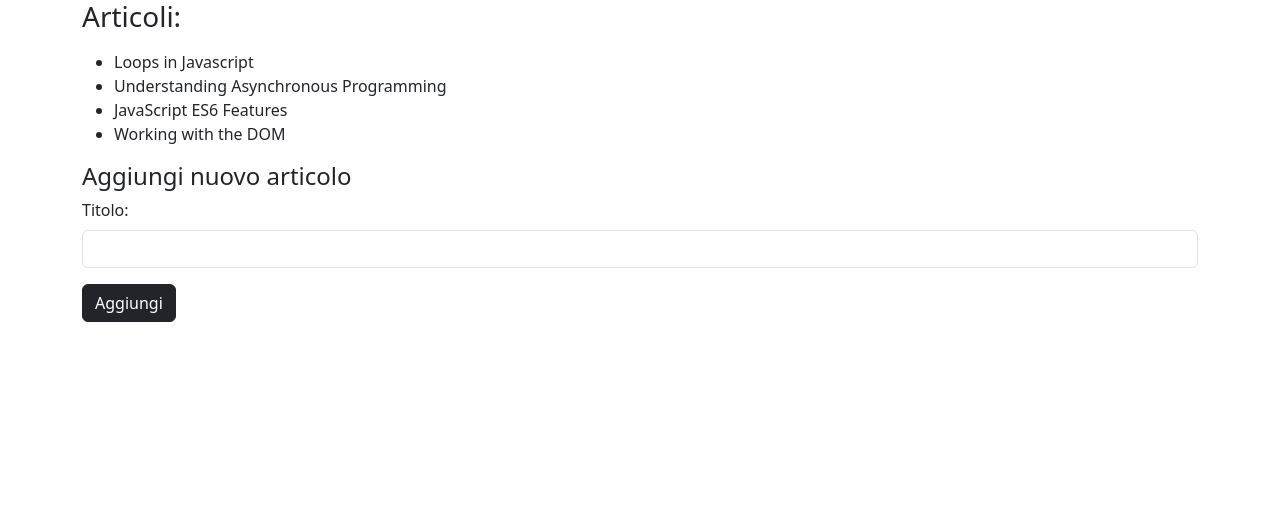
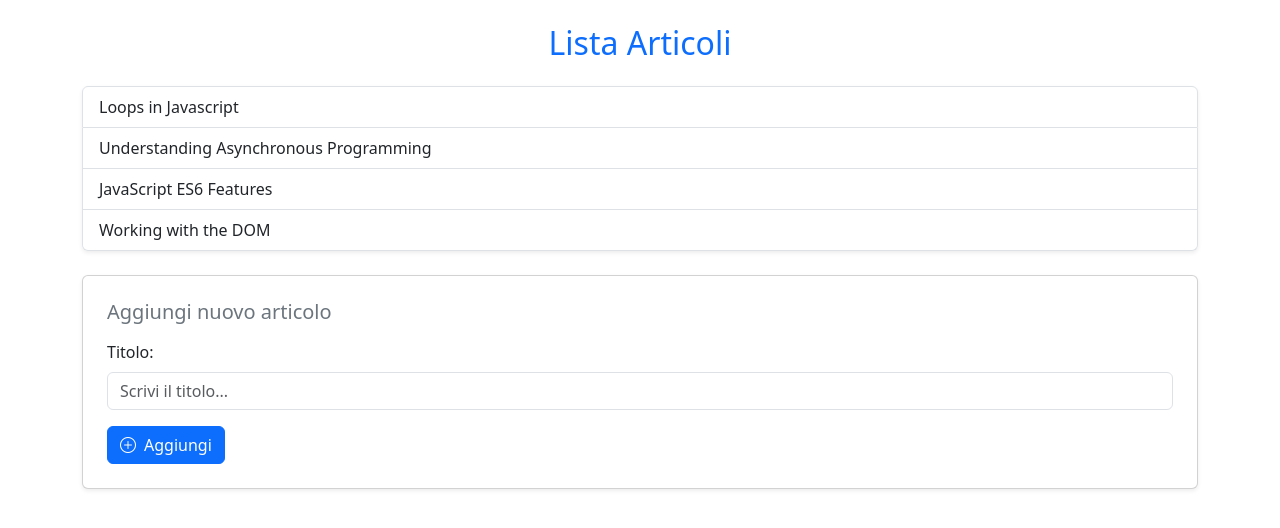
Before and after one commit to angelostori/react-form, a React (Vite) app: page / in a window 1280 px wide. Shown: the top 528 px of the page. Built offline with nearby package versions, Linux system fonts and the light colour scheme.

Commit message:
add an article at submit

```diff
--- a/src/App.jsx
+++ b/src/App.jsx
@@ -1,33 +1,70 @@
-import articles from '../public/articles'
+import { useState } from 'react';
+import initialArticles from './articles';
+import 'bootstrap/dist/css/bootstrap.min.css';
+import 'bootstrap-icons/font/bootstrap-icons.css';
 
 function App() {
+  // Stato iniziale con articoli di partenza
+  const [articles, setArticles] = useState(initialArticles);
 
+  // Stato per l'input titolo
+  const [title, setTitle] = useState('');
+
+  // Funzione al submit del form
+  const handleSubmit = (e) => {
+    e.preventDefault();
+
+    // Nuovo articolo
+    const newArticle = { title };
+
+    // Aggiungo il nuovo articolo alla lista
+    const updatedArticles = [newArticle, ...articles];
+
+    // Aggiorno lo stato con la nuova lista
+    setArticles(updatedArticles);
+
+    // Pulisco il campo input
+    setTitle('');
+  };
 
   return (
-    <>
-      <div className="container">
-        <h3>Articoli:</h3>
-        <ul className='my-3'>
-          {articles.map(article =>
-            <li key={article.id}>{article.title}</li>
-          )}
+    <div className="container py-4">
+      <h2 className="text-center mb-4 text-primary">Lista Articoli</h2>
+
+      <ul className="list-group mb-4 shadow-sm">
+        {articles.map((article, index) => (
+          <li
+            key={index}
+            className="list-group-item d-flex justify-content-between align-items-center"
+          >
+            <div>
+              {article.title}
+            </div>
+          </li>
+        ))}
       </ul>
-      </div>
 
-
-      <div className="container">
-        <h4>Aggiungi nuovo articolo</h4>
-        <label class="form-label">Titolo:</label>
+      <div className="card p-4 shadow-sm">
+        <form onSubmit={handleSubmit}>
+          <h5 className="mb-3 text-secondary">Aggiungi nuovo articolo</h5>
+          <div className="mb-3">
+            <label className="form-label">Titolo:</label>
             <input
               type="text"
               className="form-control"
+              placeholder="Scrivi il titolo..."
+              value={title}
+              onChange={(e) => setTitle(e.target.value)}
               required
             />
-        <button className='btn btn-dark my-3' type="submit">Aggiungi</button>
           </div>
-
-    </>
-  )
+          <button className="btn btn-primary" type="submit">
+            <i className="bi bi-plus-circle me-2"></i>Aggiungi
+          </button>
+        </form>
+      </div>
+    </div>
+  );
 }
 
-export default App
+export default App;
```
Also changed, not shown: src/articles.js (renamed from public/articles.js). Lines whose indentation alone changed are shown as unchanged.
